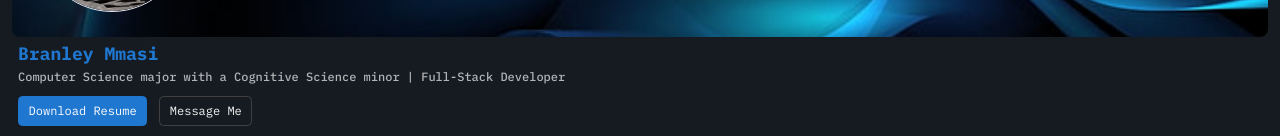
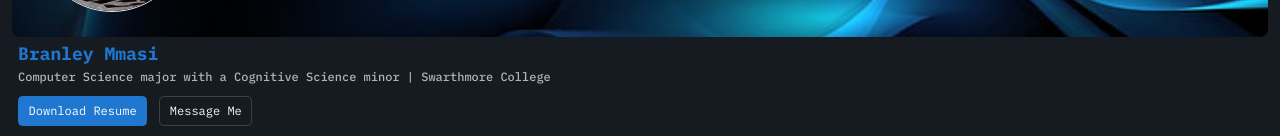
Before and after one commit to onyangojerry/portfolio-react, a React (Vite) app: page / in a window 1280 px wide. Shown: the part 228-364 px from the top of the page. Built offline with nearby package versions, Linux system fonts and the light colour scheme.

Commit message:
changed profile details on hero section

```diff
--- a/src/components/ProfileDetails/ProfileDetails.tsx
+++ b/src/components/ProfileDetails/ProfileDetails.tsx
@@ -27,8 +27,8 @@ const ProfileDetails: React.FC = () => {
         <h1>Branley Mmasi</h1>
         <h4>
           {" "}
-          Computer Science major with a Cognitive Science minor | Full-Stack
-          Developer{" "}
+          Computer Science major with a Cognitive Science minor | Swarthmore
+          College{" "}
         </h4>
         <div className="hero-buttons mt-3">
           <Button
```
